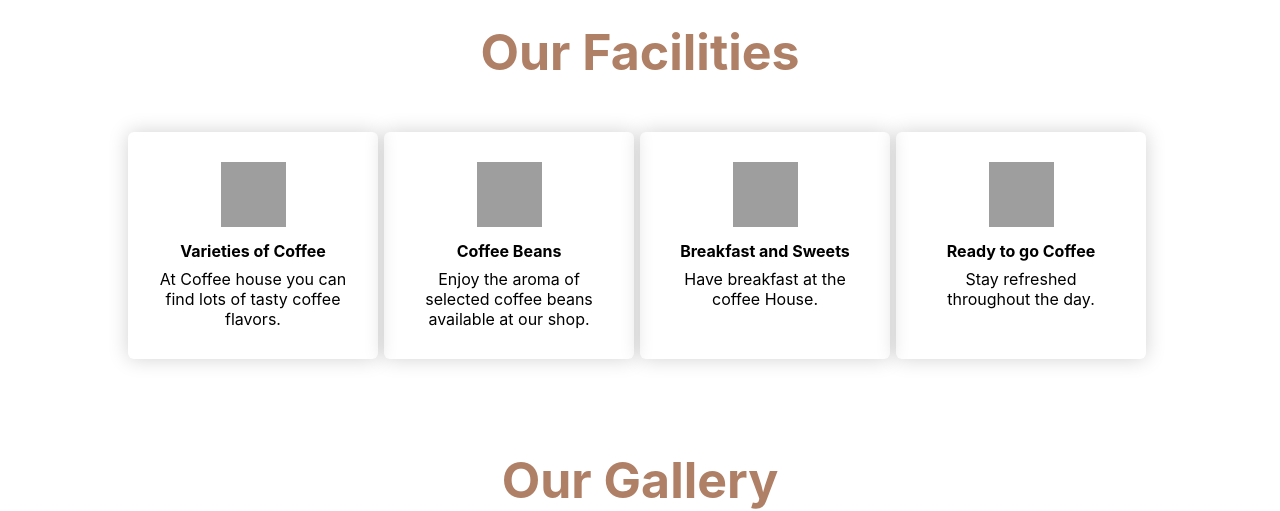
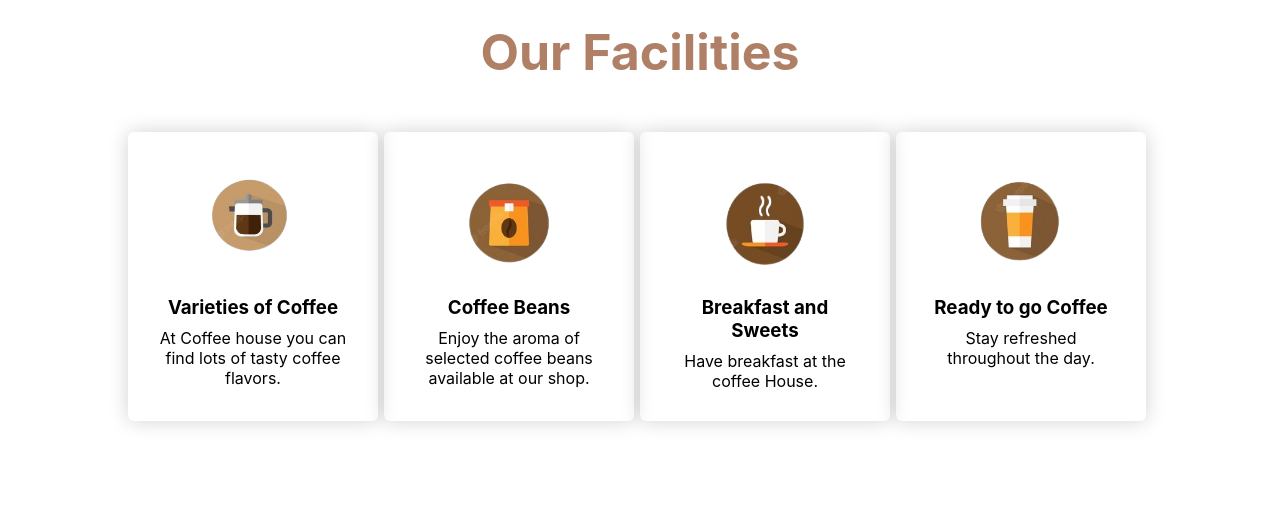
Before and after one commit to PamodaSilva/Final-Project-CoffeeHouse, a React (Create React App) app: page / in a window 1280 px wide. Shown: the part 1540-2051 px from the top of the page. Built offline with nearby package versions, Linux system fonts and the light colour scheme; grey boxes are pictures that could not be loaded.

Commit message:
Edit our facilities section on Home Page.

```diff
--- a/src/root/frontend/Home/Facilities/Data.js
+++ /dev/null
@@ -1,23 +0,0 @@
-
-export const Data = [
-    {
-      image: "../../images/F2.png",
-      title: " Varieties of Coffee ",
-      details: " At Coffee house you can find lots of tasty coffee flavors. ",
-    },
-    {
-      image: "../../images/F2.png",
-      title: " Coffee Beans ",
-      details: " Enjoy the aroma of selected coffee beans available at our shop. ",
-    },
-    {
-      image: "../../images/F3.png",
-      title: " Breakfast and Sweets ",
-      details: " Have breakfast at the coffee House. ",
-    },
-    {
-      image: "../../images/F4.png ",
-      title: " Ready to go Coffee ",
-      details: " Stay refreshed throughout the day. ",
-    },
-  ]
--- a/src/root/frontend/Home/Facilities/FCard.js
+++ b/src/root/frontend/Home/Facilities/FCard.js
@@ -1,17 +1,33 @@
 import React from "react"
-import { Data } from "./Data"
+import image1 from '../../images/F1.png'
+import image2 from '../../images/F2.png'
+import image3 from '../../images/F3.png'
+import image4 from '../../images/F4.png'
 
 function FCard() {
   return (
     <>
       <div className='content grid5 mtop'>
-        {Data.map((items, index) => (
-          <div className='box' key={index} >
-            <img src={items.image} alt='' />
-            <h4>{items.title} </h4>
-            <label>{items.details}</label>
+          <div className='box' >
+            <img src={image1} alt='Image01' />
+            <h3> Varieties of Coffee </h3>
+            <label> At Coffee house you can find lots of tasty coffee flavors. </label>
           </div>
-        ))}
+          <div className='box' >
+            <img src={image2} alt='Image02' />
+            <h3> Coffee Beans </h3>
+            <label> Enjoy the aroma of selected coffee beans available at our shop. </label>
+          </div>
+          <div className='box' >
+            <img src={image3} alt='Image03' />
+            <h3> Breakfast and Sweets </h3>
+            <label> Have breakfast at the coffee House. </label>
+          </div>
+          <div className='box' >
+            <img src={image4} alt='Image04' />
+            <h3> Ready to go Coffee </h3>
+            <label> Stay refreshed throughout the day. </label>
+          </div>
       </div>
     </>
   )
--- a/src/root/frontend/Home/Facilities/Facilities.css
+++ b/src/root/frontend/Home/Facilities/Facilities.css
@@ -13,7 +13,7 @@
     margin-top: 50px;
   }
 
-  h4 {
+  .box >h3 {
     margin-top: 10px;
     margin-bottom: .5em;
   }
@@ -28,8 +28,8 @@
     width: 250px;
   }
   .Facilities img {
-    width: 65px;
-    height: 65px;
+    width: 120px;
+    height: 120px;
     margin: auto;
   }
 
```
